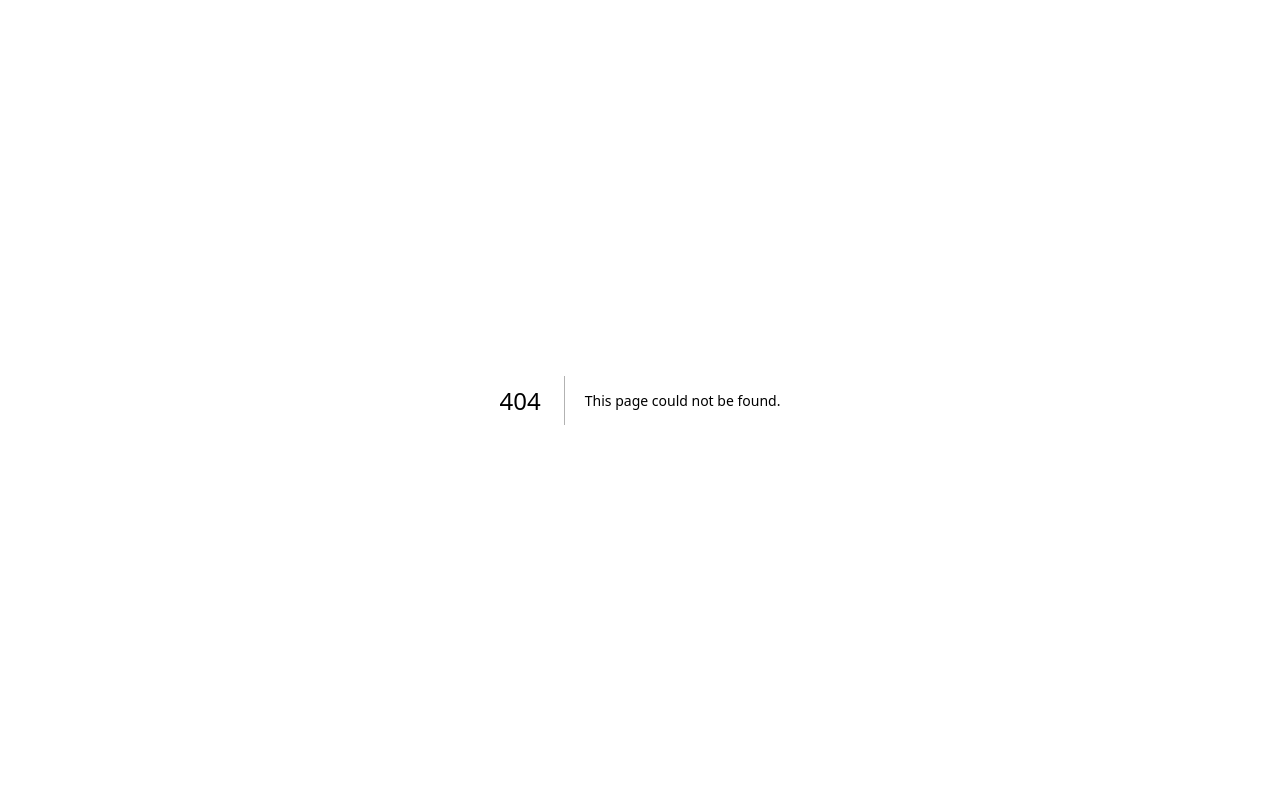
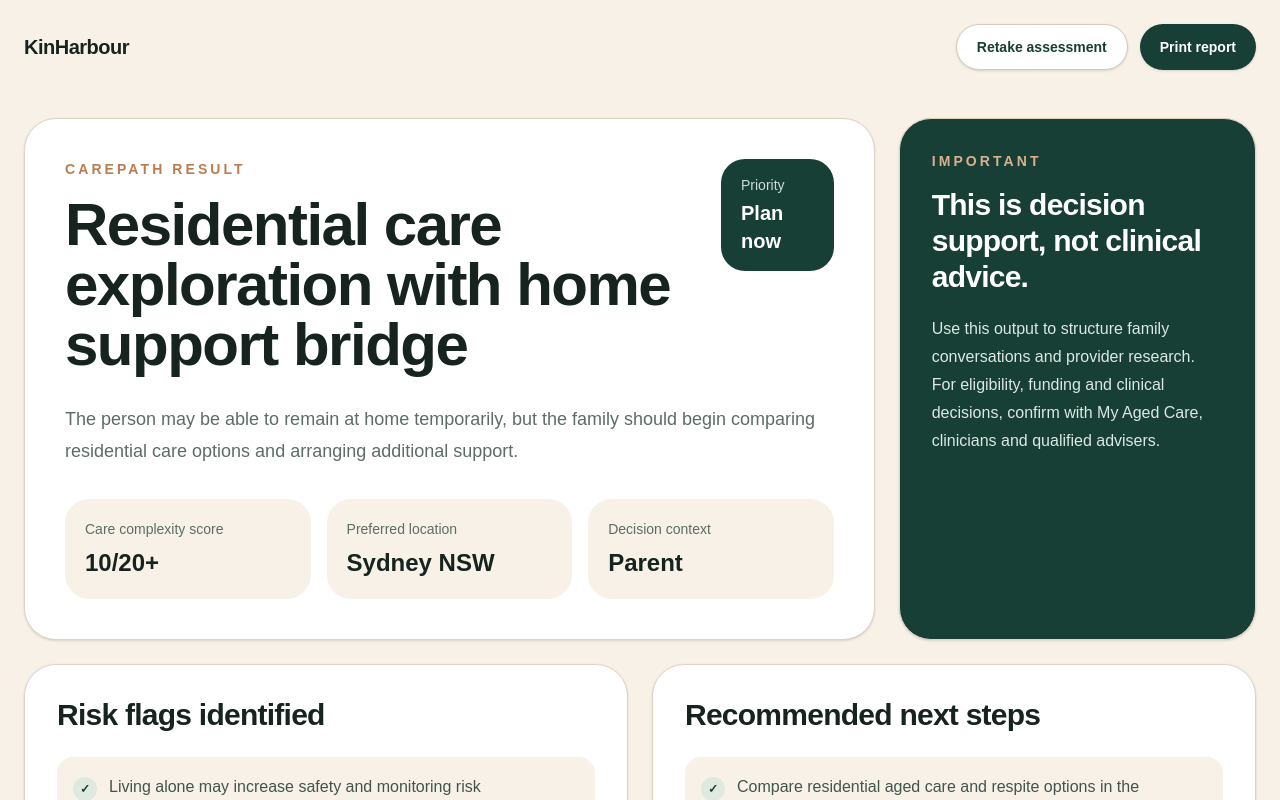
Before and after one commit to Mattrix07/kinharbour, a Next.js app: page /results in a window 1280 px wide. Before the commit this address had no page. Shown: the top 800 px of the page. Built offline with nearby package versions, Linux system fonts and the light colour scheme.

Commit message:
Add results and report page

```diff
--- /dev/null
+++ b/app/results/page.tsx
@@ -0,0 +1,186 @@
+"use client";
+
+import { useEffect, useMemo, useState } from "react";
+import { AssessmentAnswers, demoAnswers, getCarePath } from "../../lib/care-path";
+
+const providers = [
+  {
+    name: "Harbourview Care Residence",
+    location: "Lower North Shore",
+    fit: "Strong fit for family access and higher support needs",
+    features: ["24/7 nursing", "Respite", "Memory support"],
+    note: "Prioritise if hospital transition or supervision concerns are material.",
+  },
+  {
+    name: "Eucalyptus Home Support",
+    location: "Inner Sydney",
+    fit: "Good bridge option for home care while comparing residential pathways",
+    features: ["Personal care", "Meal support", "Medication prompts"],
+    note: "Useful if the family wants to test whether home care remains sustainable.",
+  },
+  {
+    name: "Banksia Respite & Care",
+    location: "Eastern Suburbs",
+    fit: "Suitable for short-term respite and decision breathing room",
+    features: ["Short stay", "Carer relief", "Assessment support"],
+    note: "Consider if the family is not ready for permanent placement.",
+  },
+];
+
+export default function ResultsPage() {
+  const [answers, setAnswers] = useState<AssessmentAnswers>(demoAnswers);
+
+  useEffect(() => {
+    if (typeof window === "undefined") return;
+    const params = new URLSearchParams(window.location.search);
+    if (params.get("demo") === "true") return;
+    const stored = window.localStorage.getItem("kinharbour-assessment");
+    if (stored) {
+      try {
+        setAnswers(JSON.parse(stored));
+      } catch {
+        setAnswers(demoAnswers);
+      }
+    }
+  }, []);
+
+  const result = useMemo(() => getCarePath(answers), [answers]);
+
+  return (
+    <main className="min-h-screen bg-[#f7f1e8] text-[#17231f]">
+      <nav className="mx-auto flex max-w-7xl items-center justify-between px-6 py-6 print:hidden">
+        <a href="/" className="text-xl font-semibold tracking-tight">KinHarbour</a>
+        <div className="flex gap-3">
+          <a href="/assessment" className="rounded-full border border-[#d8c9b7] bg-white px-5 py-3 text-sm font-semibold text-[#173f35] shadow-sm">Retake assessment</a>
+          <button onClick={() => window.print()} className="rounded-full bg-[#173f35] px-5 py-3 text-sm font-semibold text-white shadow-sm">Print report</button>
+        </div>
+      </nav>
+
+      <section className="mx-auto max-w-7xl px-6 pb-20 pt-6">
+        <div className="grid gap-6 lg:grid-cols-[1fr_0.42fr]">
+          <article className="rounded-[2rem] border border-[#dfd3c1] bg-white p-8 shadow-sm md:p-10">
+            <div className="flex flex-col gap-5 md:flex-row md:items-start md:justify-between">
+              <div>
+                <p className="text-sm font-semibold uppercase tracking-[0.22em] text-[#bc7c51]">CarePath result</p>
+                <h1 className="mt-4 max-w-3xl text-4xl font-semibold tracking-tight md:text-6xl">{result.pathway}</h1>
+              </div>
+              <div className="rounded-3xl bg-[#173f35] px-5 py-4 text-white">
+                <p className="text-sm text-[#c9ded7]">Priority</p>
+                <p className="mt-1 text-xl font-semibold">{result.urgencyLabel}</p>
+              </div>
+            </div>
+            <p className="mt-7 max-w-4xl text-lg leading-8 text-[#5d6d65]">{result.summary}</p>
+
+            <div className="mt-8 grid gap-4 md:grid-cols-3">
+              <Metric label="Care complexity score" value={`${result.score}/20+`} />
+              <Metric label="Preferred location" value={answers.location || "Not provided"} />
+              <Metric label="Decision context" value={answers.relationship || "Family member"} />
+            </div>
+          </article>
+
+          <aside className="rounded-[2rem] border border-[#dfd3c1] bg-[#173f35] p-8 text-white shadow-sm">
+            <p className="text-sm font-semibold uppercase tracking-[0.22em] text-[#d9b18f]">Important</p>
+            <h2 className="mt-4 text-3xl font-semibold tracking-tight">This is decision support, not clinical advice.</h2>
+            <p className="mt-5 leading-7 text-[#dbe8e3]">
+              Use this output to structure family conversations and provider research. For eligibility, funding and clinical decisions, confirm with My Aged Care, clinicians and qualified advisers.
+            </p>
+          </aside>
+        </div>
+
+        <div className="mt-6 grid gap-6 lg:grid-cols-2">
+          <Panel title="Risk flags identified">
+            <Checklist items={result.riskFlags} />
+          </Panel>
+          <Panel title="Recommended next steps">
+            <Checklist items={result.nextSteps} />
+          </Panel>
+        </div>
+
+        <div className="mt-6 grid gap-6 lg:grid-cols-[0.82fr_1.18fr]">
+          <Panel title="Documents to prepare">
+            <Checklist items={result.documents} />
+          </Panel>
+          <Panel title="Provider filters to use">
+            <div className="flex flex-wrap gap-3">
+              {result.providerFilters.map((filter) => (
+                <span key={filter} className="rounded-full bg-[#f7f1e8] px-4 py-2 text-sm font-semibold text-[#173f35]">
+                  {filter}
+                </span>
+              ))}
+            </div>
+          </Panel>
+        </div>
+
+        <section className="mt-6 rounded-[2rem] border border-[#dfd3c1] bg-white p-8 shadow-sm md:p-10">
+          <div className="flex flex-col gap-4 md:flex-row md:items-end md:justify-between">
+            <div>
+              <p className="text-sm font-semibold uppercase tracking-[0.22em] text-[#bc7c51]">Shortlist</p>
+              <h2 className="mt-3 text-4xl font-semibold tracking-tight">Example provider shortlist</h2>
+            </div>
+            <p className="max-w-xl leading-7 text-[#5d6d65]">
+              These are placeholder providers to show the operating model. Replace them with a live provider database or curated research table when ready.
+            </p>
+          </div>
+          <div className="mt-8 grid gap-5 lg:grid-cols-3">
+            {providers.map((provider) => (
+              <article key={provider.name} className="rounded-3xl border border-[#eadfce] bg-[#fbf8f2] p-6">
+                <p className="text-sm font-semibold text-[#bc7c51]">{provider.location}</p>
+                <h3 className="mt-3 text-2xl font-semibold tracking-tight">{provider.name}</h3>
+                <p className="mt-3 leading-7 text-[#5d6d65]">{provider.fit}</p>
+                <div className="mt-5 flex flex-wrap gap-2">
+                  {provider.features.map((feature) => (
+                    <span key={feature} className="rounded-full bg-white px-3 py-2 text-xs font-semibold text-[#173f35] shadow-sm">{feature}</span>
+                  ))}
+                </div>
+                <p className="mt-5 rounded-2xl bg-white p-4 text-sm leading-6 text-[#5d6d65]">{provider.note}</p>
+              </article>
+            ))}
+          </div>
+        </section>
+
+        <section className="mt-6 rounded-[2rem] border border-[#dfd3c1] bg-white p-8 shadow-sm md:p-10">
+          <p className="text-sm font-semibold uppercase tracking-[0.22em] text-[#bc7c51]">Family discussion guide</p>
+          <h2 className="mt-3 text-4xl font-semibold tracking-tight">Questions to align the family</h2>
+          <div className="mt-8 grid gap-4 md:grid-cols-3">
+            {result.conversationPrompts.map((prompt) => (
+              <div key={prompt} className="rounded-3xl bg-[#f7f1e8] p-6 text-lg font-medium leading-8 text-[#24342e]">
+                “{prompt}”
+              </div>
+            ))}
+          </div>
+        </section>
+      </section>
+    </main>
+  );
+}
+
+function Metric({ label, value }: { label: string; value: string }) {
+  return (
+    <div className="rounded-3xl bg-[#f7f1e8] p-5">
+      <p className="text-sm font-medium text-[#5d6d65]">{label}</p>
+      <p className="mt-2 text-2xl font-semibold text-[#17231f]">{value}</p>
+    </div>
+  );
+}
+
+function Panel({ title, children }: { title: string; children: React.ReactNode }) {
+  return (
+    <section className="rounded-[2rem] border border-[#dfd3c1] bg-white p-8 shadow-sm">
+      <h2 className="text-3xl font-semibold tracking-tight">{title}</h2>
+      <div className="mt-6">{children}</div>
+    </section>
+  );
+}
+
+function Checklist({ items }: { items: string[] }) {
+  return (
+    <ul className="grid gap-3">
+      {items.map((item) => (
+        <li key={item} className="flex gap-3 rounded-2xl bg-[#f7f1e8] p-4 leading-7 text-[#43544c]">
+          <span className="mt-1 flex h-6 w-6 shrink-0 items-center justify-center rounded-full bg-[#dfe9df] text-xs font-bold text-[#173f35]">✓</span>
+          <span>{item}</span>
+        </li>
+      ))}
+    </ul>
+  );
+}
```
